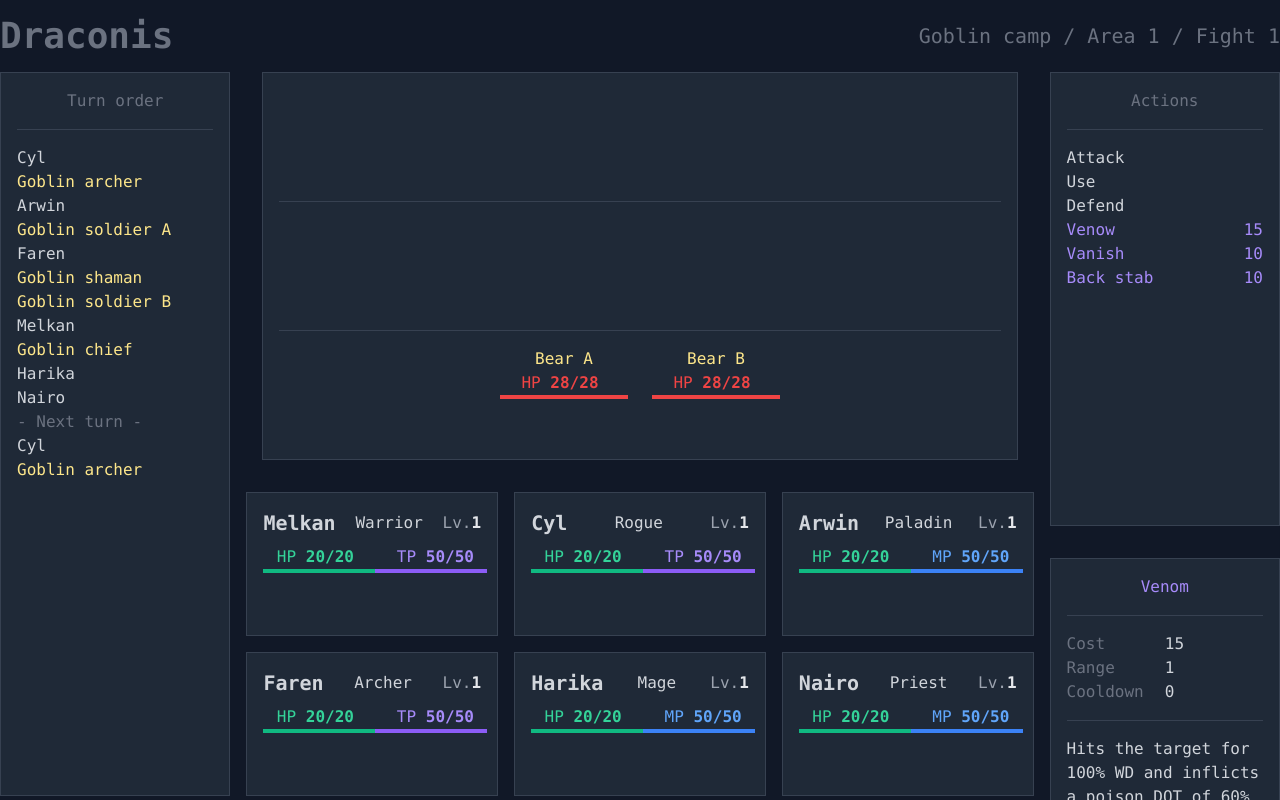
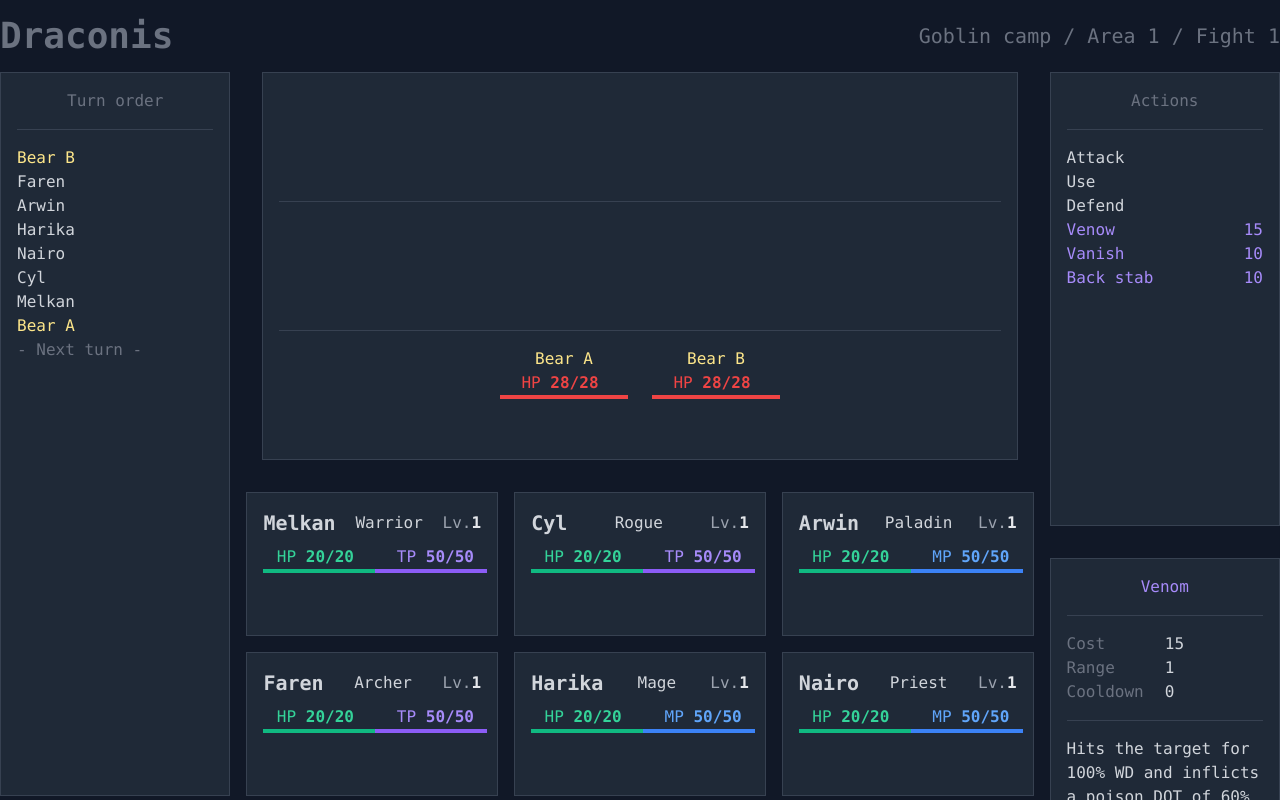
Before and after one commit to fbeaufume/draconis, an Angular app: page / in a window 1280 px wide. Shown: the top 800 px of the page. Built offline with nearby package versions, Linux system fonts and the light colour scheme.

Commit message:
Displayed turn order

```diff
--- a/src/app/fight/fight.component.html
+++ b/src/app/fight/fight.component.html
@@ -9,20 +9,8 @@
 
     <hr class="border-gray-700 my-4">
 
-    <p class="text-gray-300">Cyl</p>
-    <p class="text-yellow-200">Goblin archer</p>
-    <p class="text-gray-300">Arwin</p>
-    <p class="text-yellow-200">Goblin soldier A</p>
-    <p class="text-gray-300">Faren</p>
-    <p class="text-yellow-200">Goblin shaman</p>
-    <p class="text-yellow-200">Goblin soldier B</p>
-    <p class="text-gray-300">Melkan</p>
-    <p class="text-yellow-200">Goblin chief</p>
-    <p class="text-gray-300">Harika</p>
-    <p class="text-gray-300">Nairo</p>
+    <p *ngFor="let creature of turnOrder.creatures" [ngClass]="{ 'text-gray-300': creature.isCharacter, 'text-yellow-200': !creature.isCharacter}">{{ creature.name }}</p>
     <p>- Next turn -</p>
-    <p class="text-gray-300">Cyl</p>
-    <p class="text-yellow-200">Goblin archer</p>
   </div>
 
   <div class="col-span-3">
--- a/src/app/fight/fight.component.ts
+++ b/src/app/fight/fight.component.ts
@@ -1,5 +1,5 @@
 import {Component} from '@angular/core';
-import {Group, Party} from './model';
+import {Group, Party, TurnOrder} from './model';
 import {FightService} from './fight.service';
 
 @Component({
@@ -19,4 +19,8 @@ export class FightComponent {
   get party(): Party {
     return this.fightService.party;
   }
+
+  get turnOrder(): TurnOrder {
+    return this.fightService.turnOrder;
+  }
 }
--- a/src/app/fight/fight.service.ts
+++ b/src/app/fight/fight.service.ts
@@ -1,5 +1,5 @@
 import {Injectable} from '@angular/core';
-import {Character, Enemy, Group, Party} from './model';
+import {Character, Enemy, Group, Party, TurnOrder} from './model';
 
 @Injectable({
   providedIn: 'root'
@@ -21,6 +21,8 @@ export class FightService {
     new Enemy('Bear B', 28)
   ], [], []);
 
+  turnOrder: TurnOrder = new TurnOrder(this.party, this.group);
+
   constructor() {
   }
 }
--- a/src/app/fight/model.ts
+++ b/src/app/fight/model.ts
@@ -1,7 +1,7 @@
 // The model classes of the application
 
 // Base class for enemies and characters
-export class Creature {
+export abstract class Creature {
 
   life: number;
 
@@ -13,7 +13,8 @@ export class Creature {
   // Maluses, a.k.a. "debuffs"
   maluses: string[] = [];
 
-  constructor(
+  protected constructor(
+    public  isCharacter: boolean,
     public name: string,
     public lifeMax: number
   ) {
@@ -26,7 +27,7 @@ export class Creature {
 export class Enemy extends Creature {
 
   constructor(name: string, lifeMax: number) {
-    super(name, lifeMax);
+    super(false, name, lifeMax);
   }
 }
 
@@ -62,7 +63,7 @@ export class Character extends Creature {
     // Max mana or tech points (depends on the character class)
     public energyMax: number
   ) {
-    super(name, lifeMax);
+    super(true, name, lifeMax);
 
     this.energy = energyMax;
     this.energyPercent = 100 * this.energy / energyMax;
@@ -79,3 +80,30 @@ export class Party {
     public row2Characters: Character[]) {
   }
 }
+
+// The action order of characters and enemies during a turn
+export class TurnOrder {
+
+  creatures: Creature[] = [];
+
+  constructor(
+    party: Party,
+    group: Group) {
+    // Add all characters and enemies
+    this.creatures.push(...party.row1Characters);
+    this.creatures.push(...party.row2Characters);
+    this.creatures.push(...group.row1Enemies);
+    this.creatures.push(...group.row2Enemies);
+    this.creatures.push(...group.row3Enemies);
+
+    // Then shuffle
+    TurnOrder.shuffle(this.creatures);
+  }
+
+  private static shuffle(array: Creature[]) {
+    for (let i = array.length - 1; i > 0; i--) {
+      const j = Math.floor(Math.random() * (i + 1));
+      [array[i], array[j]] = [array[j], array[i]];
+    }
+  }
+}
```
